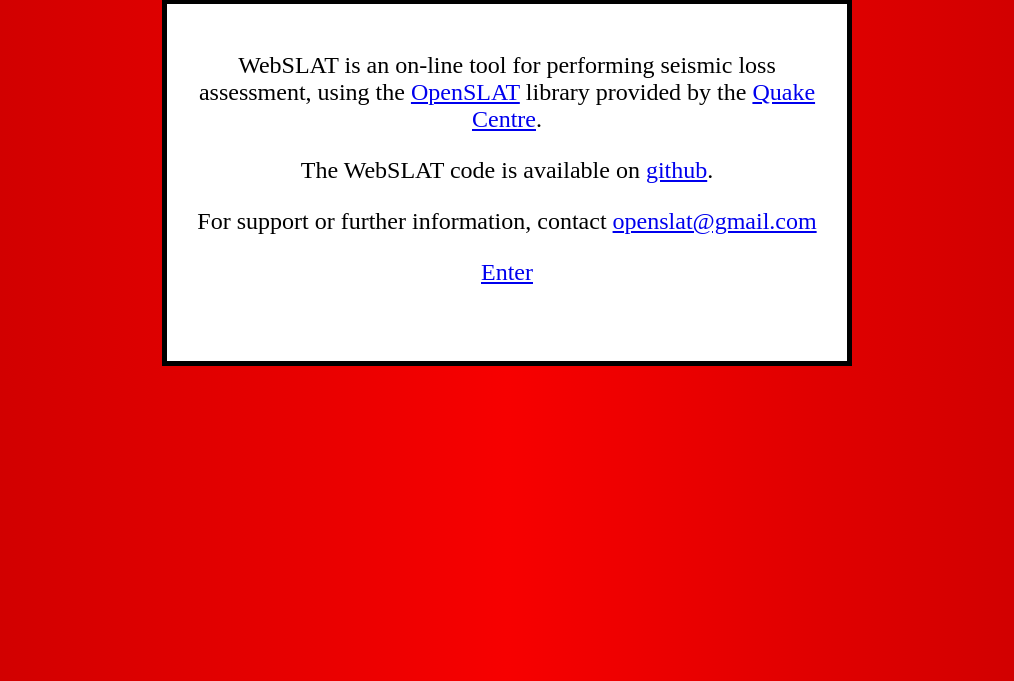
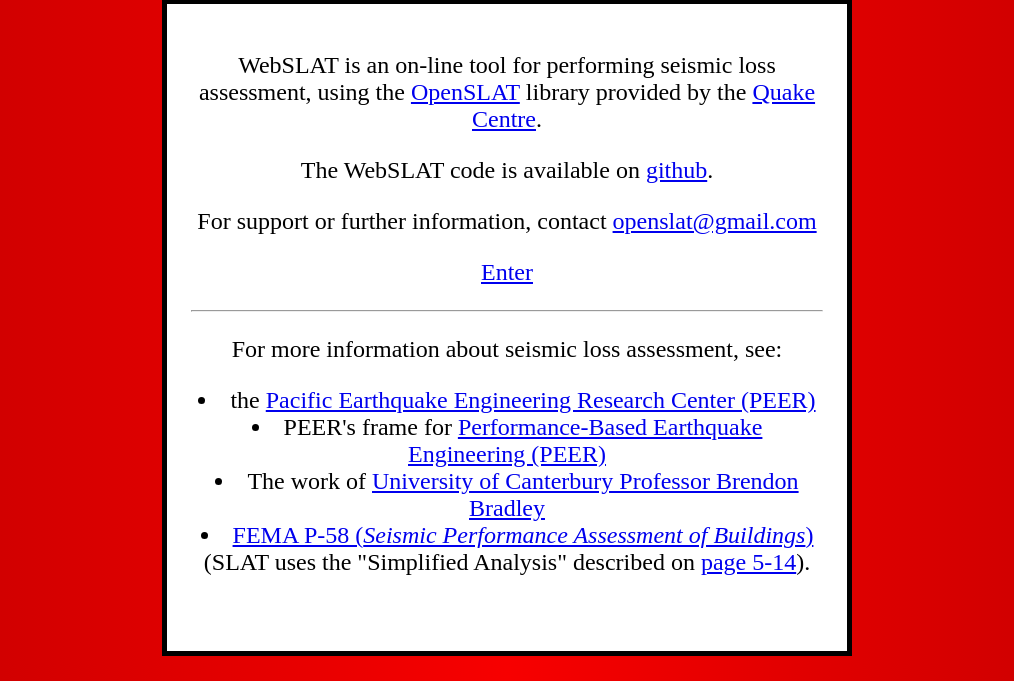
Before and after one commit to openslat/webslat, a Django app: page / in a window 1280 px wide. Shown: the part 119-800 px from the top of the page, without its empty margins (133-1147 px from the left). Run offline with Django 3.2, Linux system fonts and the light colour scheme; parts of the project's set-up code (start-up, migrations or seed data) failed here and were passed over; some libraries are stand-ins or nearby versions.

Commit message:
Fix resolution, add references.

```diff
--- a/webslat/slat/templates/slat/etabs_preprocess.html
+++ b/webslat/slat/templates/slat/etabs_preprocess.html
@@ -95,8 +95,8 @@ function adjust_units() {
   {% endif %}
 </p>
 <p><b>Total Weight: </b>{{ preprocess_data.weight|div:1000|floatformat:3 }} tonnes</b></p>
-<p><b>Estimated Yield Strength: </b>{{ preprocess_data.min_yield_strength|div:1000|floatformat:3 }} -
-  {{ preprocess_data.max_yield_strength|div:1000|floatformat:3 }} kN<br/>
+<p><b>Estimated Yield Strength: </b>{{ preprocess_data.min_yield_strength|div:1000|floatformat:0 }} -
+  {{ preprocess_data.max_yield_strength|div:1000|floatformat:0 }} kN<br/>
   <table><tr><td><b>Yield Strength: </b></td><td>{{ confirm_form.yield_strength }}
         </td><td>kN</td></tr></table>
 </p>
--- a/webslat/slat/templates/slat/nzs.html
+++ b/webslat/slat/templates/slat/nzs.html
@@ -22,7 +22,7 @@
 <table border="1"><tr><td><b>Parameter</b></td><td><b>Value</b></td></tr>
   <tr><td>Location</td><td>{{ nzs.location }}</td></tr>
   <tr><td>Soil Class</td><td>{{ nzs.soil_class }}</td></tr>
-  <tr><td>Period</td><td>{{ nzs.period }}</td></tr>
+  <tr><td>Period</td><td>{{ nzs.period | floatformat:2 }}</td></tr>
 </table>
 <br/>
 <a href="{% url 'slat:im_nzs_edit' project_id %}" class="link_button">Edit</a>
--- a/webslat/slat/templates/slat/welcome.html
+++ b/webslat/slat/templates/slat/welcome.html
@@ -21,5 +21,32 @@
 
    <p><a href="{% url 'slat:index' %}">Enter</a></p>
 
+   <hr/>
+   <p>For more information about seismic loss assessment, see:
+     <list>
+       <li>
+         the
+         <a href="https://peer.berkeley.edu/">
+           Pacific Earthquake Engineering Research Center (PEER)
+           </a>
+         </li>
+       <li>
+         PEER's frame for <a href="https://peer.berkeley.edu/research/pbee-methodology">
+           Performance-Based Earthquake Engineering (PEER)
+           </a>
+       </li>
+       <li>
+         The work of
+         <a href="https://sites.google.com/site/brendonabradley/research/seismic-performance-loss-assessment">
+           University of Canterbury Professor Brendon Bradley
+         </a>
+       </li>
+       <li>
+         <a href="https://www.fema.gov/media-library-data/1396495019848-0c9252aac91dd1854dc378feb9e69216/FEMAP-58_Volume1_508.pdf">FEMA P-58 (<i>Seismic Performance Assessment of Buildings</i>)</a> (SLAT uses the "Simplified Analysis" described on
+         <a href="https://www.fema.gov/media-library-data/1396495019848-0c9252aac91dd1854dc378feb9e69216/FEMAP-58_Volume1_508.pdf#page=111">page 5-14</a>).
+         </li>
+     </list>
+     </p>
+
 {% endblock %}
 {% block footer %}{% endblock %}
--- a/webslat/slat/views.py
+++ b/webslat/slat/views.py
@@ -2534,7 +2534,7 @@ def etabs_confirm(request, preprocess_id):
             reverse('slat:etabs_progress') + '?job=' + job.id)
     else:
         confirm_form = ETABS_Confirm_Form(preprocess_id=preprocess_id)
-        confirm_form.fields['yield_strength'].initial = preprocess_data.yield_strength / 1000 # Convert to kN
+        confirm_form.fields['yield_strength'].initial = round(preprocess_data.yield_strength / 1000) # Convert to kN
         return render(request, 'slat/etabs_preprocess.html',
                       {'preprocess_data': preprocess_data,
                        'confirm_form': confirm_form})
```
Also changed, not shown: webslat/slat/etabs.py (+4 -4 lines).
